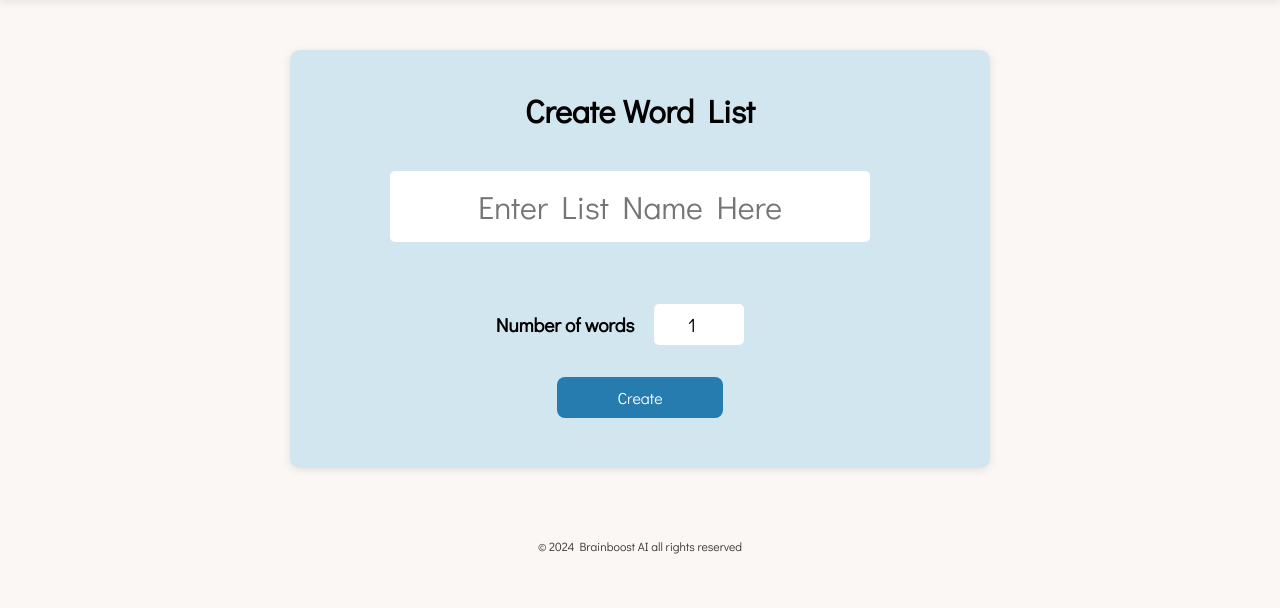
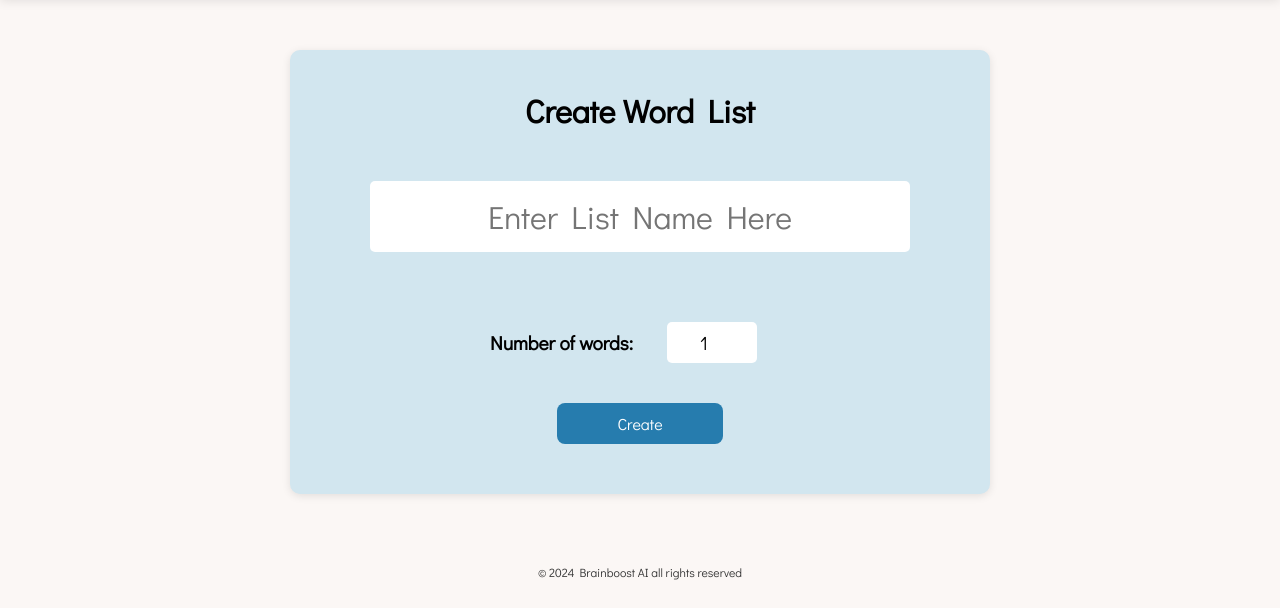
Before and after one commit to IsBlad/brainboost-ai, a Flask app: page /listcreate in a window 1280 px wide. Shown: the part 79-687 px from the top of the page. Run offline with Flask 3, Linux system fonts and the light colour scheme; parts of the project's set-up code (start-up, migrations or seed data) failed here and were passed over.

Commit message:
center text and inputfields and error messages

```diff
--- a/static/css/css-main.css
+++ b/static/css/css-main.css
@@ -284,7 +284,7 @@ footer {
 
 
 
-/* Addwords as well? */
+/* Listcreate Styling */
 .list {
   width: 600px;
   margin: 50px auto;
@@ -303,7 +303,7 @@ footer {
 #listForm h3 {
     text-align: center;
     font-size: 2rem;
-    margin-bottom: 40px;
+    margin-bottom: 50px;
     font-weight: bold;
 }
 
@@ -312,21 +312,15 @@ footer {
     display: block;
 }
 
-  .form-container h3 {
-    text-align: center;
-    font-size: 2rem;
-    margin-bottom: 40px;
-    font-weight: bold;
-  }
-
 .form-container {
     padding: 20px 60px;
 }
 .input-group {
-    display: flex;
-    justify-content: center;
+    display: block;
+    justify-content: space-around;
     align-items: center;
-    margin-bottom: 30px;
+    margin-top: 30px;
+    margin-bottom: 40px;
 }
 
 .input-group .input-text {
@@ -344,12 +338,17 @@ footer {
     border: none;
     border-radius: 5px;
     font-size: 1.2rem;
+    margin-left: 30px;
 }
 
 .input-label {
     font-weight: bold;
     font-size: 1.2rem;
-    margin-right: 20px;
+    text-align: center;
+}
+
+#inputLabel {
+  margin-left: 120px;
 }
 
 .submit-btn {
@@ -358,6 +357,11 @@ footer {
     margin: 10px auto;
     padding: 10px 60px;
 }
+
+
+
+
+/* Addwords Styling */
 
 /* List Name Styling */
 #listName {
@@ -384,7 +388,7 @@ footer {
 }
 
 /* Individual Input Group Styling */
-#word-input-group .input-group {
+#word-input-group .input-box {
     flex: 0 0 48%; /* Each input group takes up approximately half the container's width */
     display: flex;
     flex-direction: column;
@@ -392,14 +396,14 @@ footer {
 }
 
 /* Label Styling within Input Groups */
-#word-input-group .input-group label {
+#word-input-group .input-box label {
     margin-bottom: 5px;
     font-weight: bold;
     font-size: 1.1rem;
 }
 
 /* Input Field Styling */
-#word-input-group .input-group input {
+#word-input-group .input-box input {
     padding: 10px;
     border: 1px solid #8d8d8e;
     border-radius: 5px;
@@ -408,21 +412,20 @@ footer {
     background-color: #fff;
 }
 
-#word-input-group .input-group input:focus {
+#word-input-group .input-box input:focus {
     outline: none;
     border-color: #165497;
 }
 
 /* Error Message Styling */
-.error {
+.error-message {
     color: red;
     font-size: 0.9rem;
+    display: block;
     margin-top: 5px;
+    text-align: center;
 }
-/* Optional: Highlight input fields with errors */
-.input-error {
-    border-color: red;
-}
+
 
 /* Add Word Button Styling */
 .add-word {
--- a/static/js/addwords.js
+++ b/static/js/addwords.js
@@ -26,7 +26,7 @@ document.addEventListener('DOMContentLoaded', function() {
     // Function to create a word input field
     function createWordInput(index) {
         const inputGroup = document.createElement('div');
-        inputGroup.classList.add('input-group');
+        inputGroup.classList.add('input-box');
 
         const label = document.createElement('label');
         label.setAttribute('for', `word${index}`);
--- a/static/js/listcreate.js
+++ b/static/js/listcreate.js
@@ -29,7 +29,6 @@ document.addEventListener('DOMContentLoaded', function() {
         // Validate list name
         if (listNameInput.value.trim() === '') {
             listNameError.textContent = 'Please enter a name for the list.';
-            listNameInput.classList.add('input-error');
             isValid = false;
         }
 
@@ -37,7 +36,6 @@ document.addEventListener('DOMContentLoaded', function() {
         const wordCountValue = parseInt(wordCountInput.value, 10);
         if (isNaN(wordCountValue) || wordCountValue < 1) {
             wordCountError.textContent = 'Please enter a valid number of words (minimum 1).';
-            wordCountInput.classList.add('input-error');
             isValid = false;
         }
 
--- a/static/js/script.js
+++ b/static/js/script.js
@@ -32,6 +32,6 @@ window.onclick = function(event) {
 // Form submission alert
 document.getElementById("loginForm").onsubmit = function(event) {
   event.preventDefault(); // Prevents page reload
-  alert("Form submitted!");
+  alert("Oops! This function will be implemented soon! Please bear with us. <3");
   modal.style.display = "none"; // Closes modal after submission
 }
--- a/templates/vocabularylist/listcreate.html
+++ b/templates/vocabularylist/listcreate.html
@@ -38,14 +38,14 @@
                 <div class="input-group">
                     <label for="listName" class="input-label"></label>
                     <input type="text" placeholder="Enter List Name Here" id="listName" class="input-text" required>
-                    <div class="error" id="listNameError"></div>
+                    <div class="error-message" id="listNameError"></div>
                 </div>
 
                 <!-- Number of words input -->
                 <div class="input-group">
-                    <label for="wordCount" class="input-label">Number of words</label>
+                    <label for="wordCount" id="inputLabel" class="input-label">Number of words:</label>
                     <input type="number" value="1" min="1" id="wordCount" class="input-number" required>
-                    <div class="error" id="wordCountError"></div>
+                    <div class="error-message" id="wordCountError"></div>
                 </div>
 
                 <!-- Submit button -->
```
Lines whose indentation alone changed are shown as unchanged.
